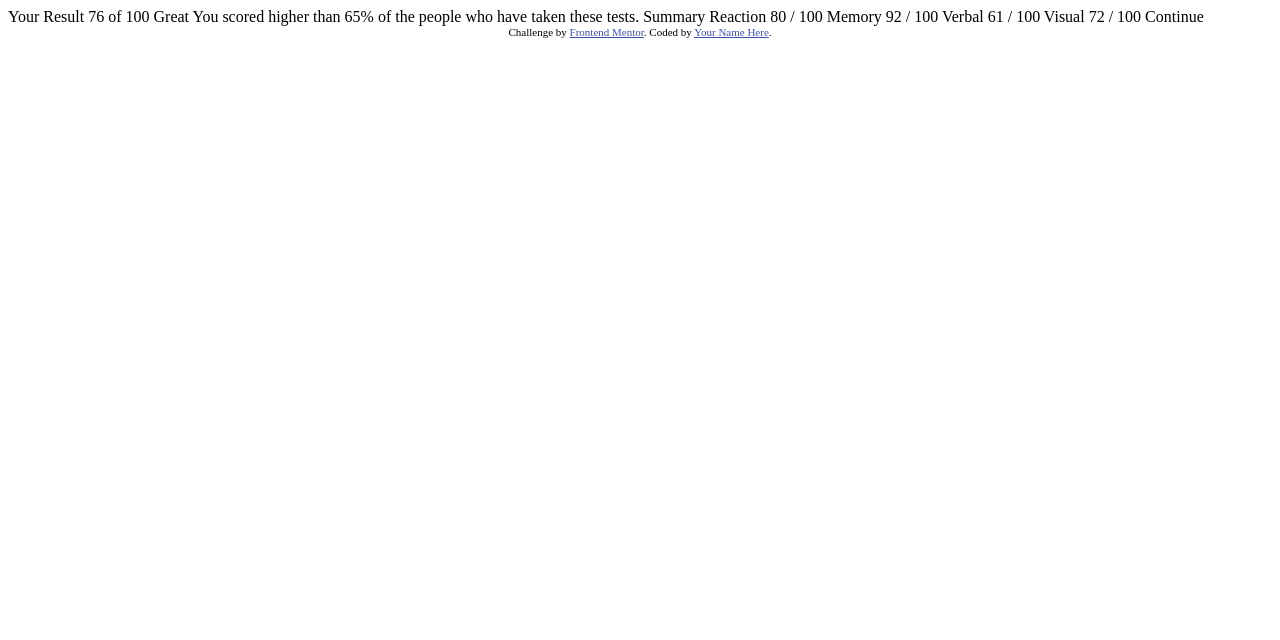
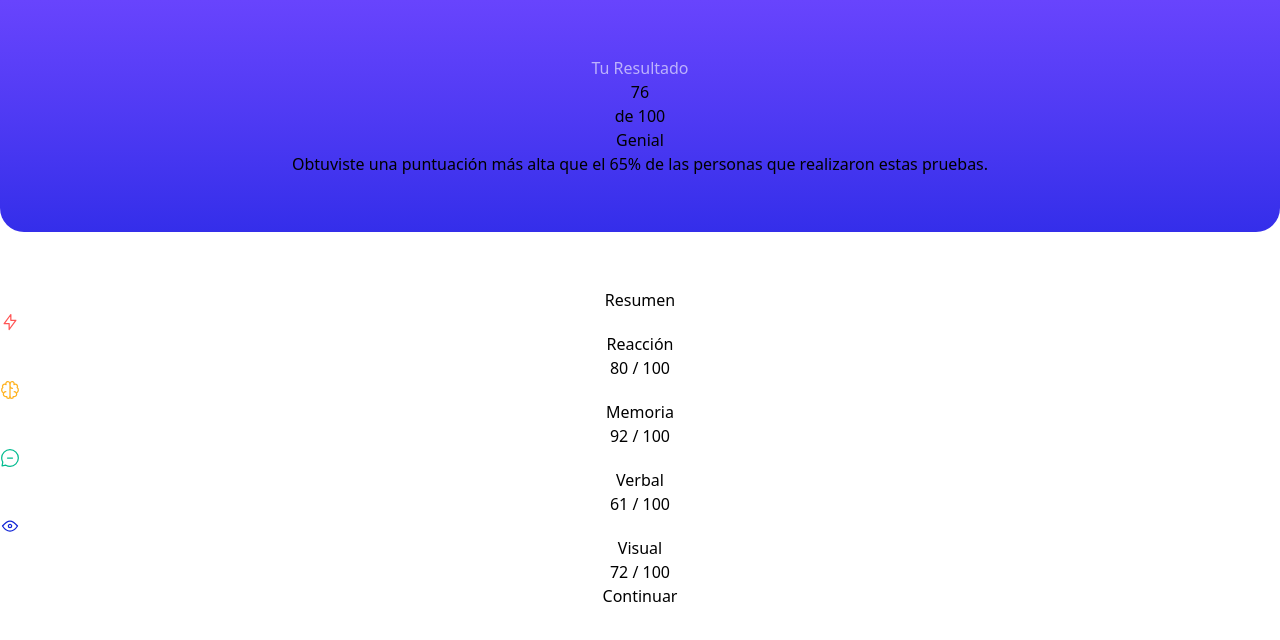
Before and after one commit to agustin-lovagnini/componente-principal-resumen-resultados, a website: page index.html in a window 1280 px wide. Drawn offline with Linux system fonts and the light colour scheme.

Commit message:
integre tailwind en el proyecto

```diff
--- a/index.html
+++ b/index.html
@@ -1,47 +1,64 @@
 <!DOCTYPE html>
-<html lang="en">
+<html lang="es">
+
 <head>
   <meta charset="UTF-8">
-  <meta name="viewport" content="width=device-width, initial-scale=1.0"> <!-- displays site properly based on user's device -->
+  <meta name="viewport" content="width=device-width, initial-scale=1.0">
+  <link href="./src/output.css" rel="stylesheet">
+  <title>Resumen Resultados</title>
+</head>
 
-  <link rel="icon" type="image/png" sizes="32x32" href="./assets/images/favicon-32x32.png">
+<body>
+  <main class="flex flex-col gap-14 text-center">
+    <section class="bg-linear-to-t from-[#342EEA] to-[#6844FD]  p-14 rounded-b-3xl">
+      <h2 class="text-white/60">Tu Resultado</h2>
+      <div>
+        <p>76</p>
+        <span>de 100</span>
+      </div>
+      <h3>Genial</h3>
+      <p>Obtuviste una puntuación más alta que el 65% de las personas que realizaron estas pruebas.</p>
+    </section>
 
-  <title>Frontend Mentor | Results summary component</title>
+    <section>
+      <h2>Resumen</h2>
+      <div>
+        <div>
+          <img src="./assets/images/icon-reaction.svg" alt="icon reaction">
+          <span>Reacción</span>
+        </div>
+        <p>80 / 100</p>
+      </div>
 
-  <!-- Feel free to remove these styles or customise in your own stylesheet 👍 -->
-  <style>
-    .attribution { font-size: 11px; text-align: center; }
-    .attribution a { color: hsl(228, 45%, 44%); }
-  </style>
-</head>
-<body>
+      <div>
+        <div>
+          <img src="./assets/images/icon-memory.svg" alt="icon memory">
+          <span> Memoria</span>
+        </div>
+        <p>92 / 100</p>
+      </div>
 
-  Your Result
-  76
-  of 100
 
-  Great
-  You scored higher than 65% of the people who have taken these tests.
+      <div>
+        <div>
+          <img src="./assets/images/icon-verbal.svg" alt="icon memory">
+          <span>Verbal</span>
+        </div>
+        <p>61 / 100</p>
+      </div>
 
-  Summary
 
-  Reaction
-  80 / 100
+      <div>
+        <div>
+          <img src="./assets/images/icon-visual.svg" alt="icon memory">
+          <span>Visual</span>
+        </div>
+        <p>72 / 100</p>
+      </div>
 
-  Memory
-  92 / 100
+      <button> Continuar</button>
+    </section>
+  </main>
+</body>
 
-  Verbal
-  61 / 100
-
-  Visual
-  72 / 100
-
-  Continue
-
-  <div class="attribution">
-    Challenge by <a href="https://www.frontendmentor.io?ref=challenge" target="_blank">Frontend Mentor</a>.
-    Coded by <a href="#">Your Name Here</a>.
-  </div>
-</body>
 </html>
--- /dev/null
+++ b/package.json
@@ -0,0 +1,6 @@
+{
+  "dependencies": {
+    "@tailwindcss/cli": "^4.1.17",
+    "tailwindcss": "^4.1.17"
+  }
+}
--- /dev/null
+++ b/src/input.css
@@ -0,0 +1,23 @@
+@import "tailwindcss";
+
+/* Fuentes personalizadas */
+@font-face {
+    font-family: 'HankenGrotesk';
+    src: url('../assets/fonts/static/HankenGrotesk-Medium.ttf') format('truetype');
+    font-weight: 500;
+    font-style: normal;
+}
+
+@font-face {
+    font-family: 'HankenGrotesk';
+    src: url('../assets/fonts/static/HankenGrotesk-Bold.ttf') format('truetype');
+    font-weight: 700;
+    font-style: normal;
+}
+
+@font-face {
+    font-family: 'HankenGrotesk';
+    src: url('../assets/fonts/static/HankenGrotesk-ExtraBold.ttf') format('truetype');
+    font-weight: 800;
+    font-style: normal;
+}
--- /dev/null
+++ b/tailwind.config.js
@@ -0,0 +1,11 @@
+module.exports = {
+    content: ["./index.html", "./src/**/*.{html,js}"],
+    theme: {
+        extend: {
+            fontFamily: {
+                hanken: ['HankenGrotesk', 'sans-serif'],
+            },
+        },
+    },
+    plugins: [],
+}
```
Also changed, not shown: src/output.css (added), 1 other file.
